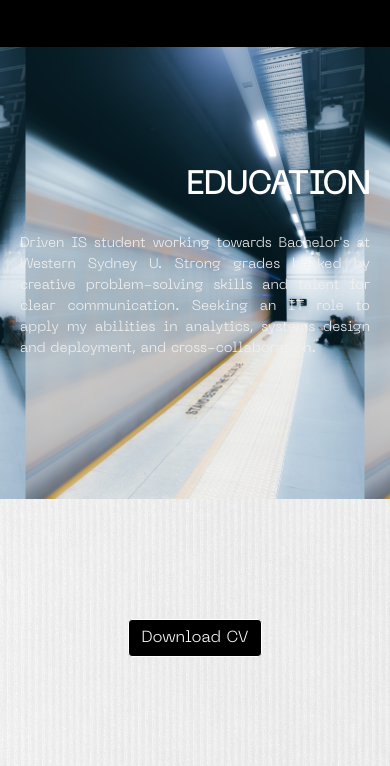
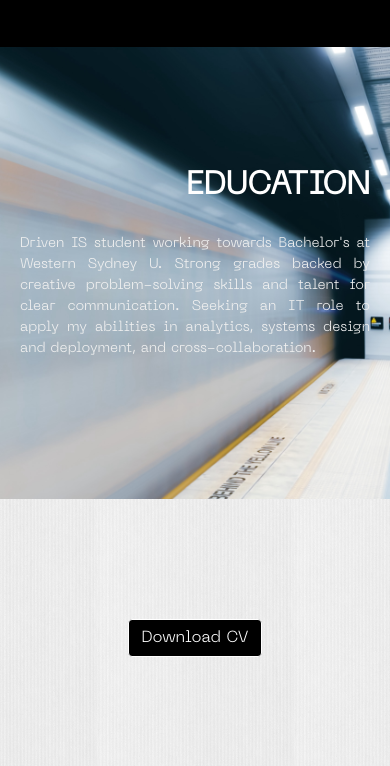
Before and after one commit to ObiBat/ObiBat.github.io, a plain HTML site: page index.html in a window 390 px wide. Shown: the part 935-1701 px from the top of the page. Drawn offline with nearby package versions, Linux system fonts and the light colour scheme; some packages are replaced by stand-ins of ours; a script that the page names is missing.

Commit message:
Updates to fix some bugs.
first publish ready.

```diff
--- a/css/style.css
+++ b/css/style.css
@@ -316,11 +316,11 @@ background-color: black;
 background-blend-mode: screen;
 }
 section.module.parallax-3 {
-background-image: url("../img/swipe9.jpg");
+background-image: url("../img/swip9.jpg");
 background-position: 50% 0;
 background-repeat: repeat;
 background-attachment: fixed;
-background-size:  contain;
+background-size:  cover;
 background-color: black;
 background-blend-mode: screen;
 }
@@ -330,7 +330,7 @@ background-image: url("../img/hulgai.jpg");
 background-position: 50% 0;
 background-repeat: repeat;
 background-attachment: fixed;
-background-size:  cover;
+background-size:  contain;
 background-color: black;
 background-blend-mode: screen;
 }
@@ -405,6 +405,11 @@ background-blend-mode: screen;
 
   }
 
+  section.module.parallax-4 {
+    background-size:  contain;
+
+  }
+
   section.module.parallax-6 {
     background-image: url("../img/hyams2 copy.jpg");
     background-position: 10% 0;
@@ -418,13 +423,13 @@ background-blend-mode: screen;
   }
 
   section.module.parallax-3 {
-  background-image: url("../img/swipe9.jpg");
+  background-image: url("../img/swip9.jpg");
   background-position: 50% 0;
   background-repeat: repeat;
   background-attachment: fixed;
   background-color: black;
   background-blend-mode: screen;
-  background-size:  contain;
+  background-size:  cover;
   }
 
   section.module.parallax-5 {
@@ -586,7 +591,7 @@ img.logonowuknow {
     position: absolute;
     width: calc(100% + 8px);
     height: 100%;
-    background-color: #2f3542;
+    background-color: transparent;
     border-left: 2px solid #ff7f50;
     right: -8px;
     animation: cursor .8s infinite, typing 20s steps(14) infinite;
```
Also changed, not shown: nowuknow.html (+2 -2 lines), projects.html (+1 -1 lines), img/swip9.jpg (added), img/swipe1 2.jpg (deleted), img/swipe2 2.jpg (deleted), img/swipe3 2.jpg (deleted), 5 other files.
